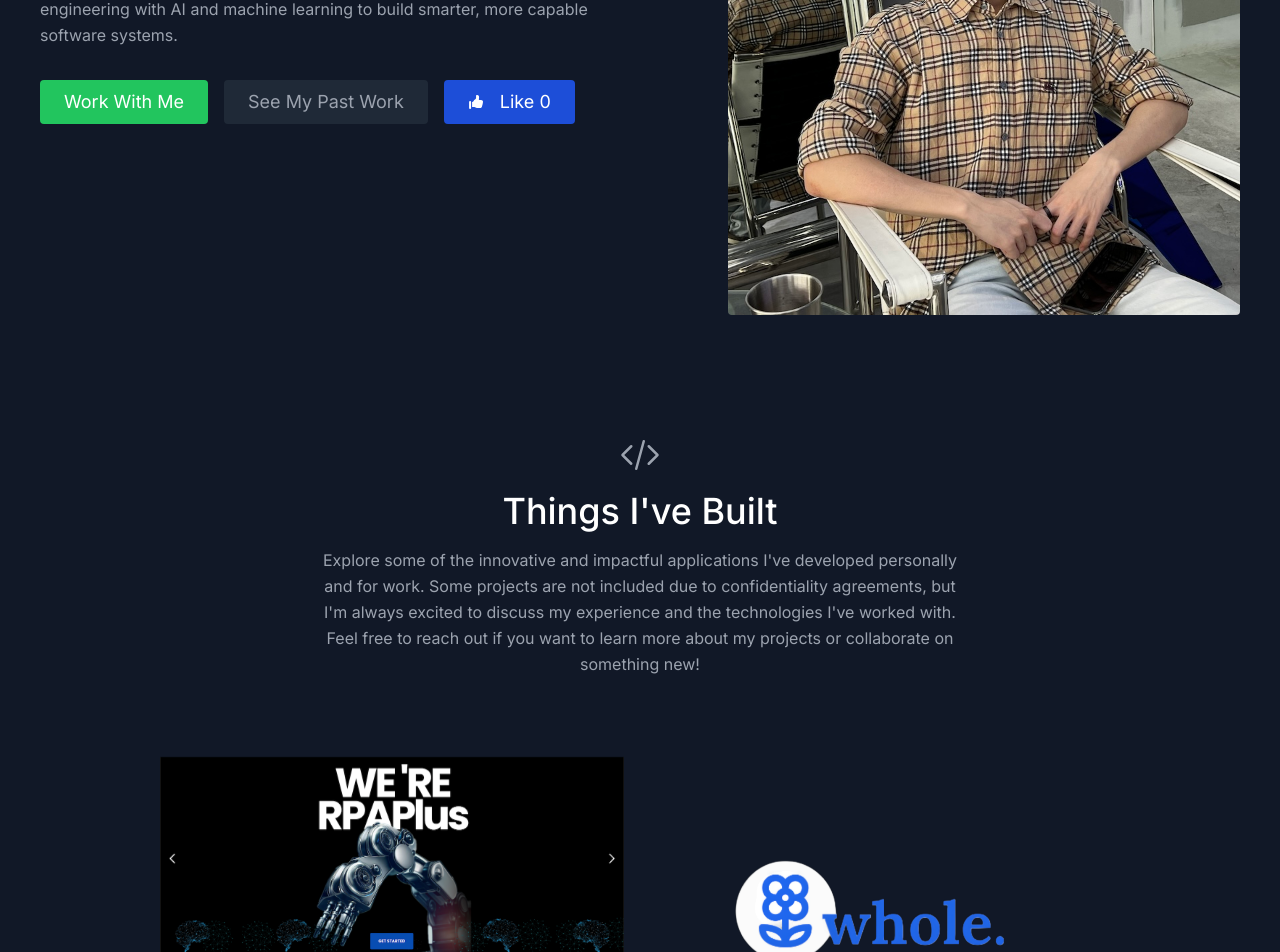
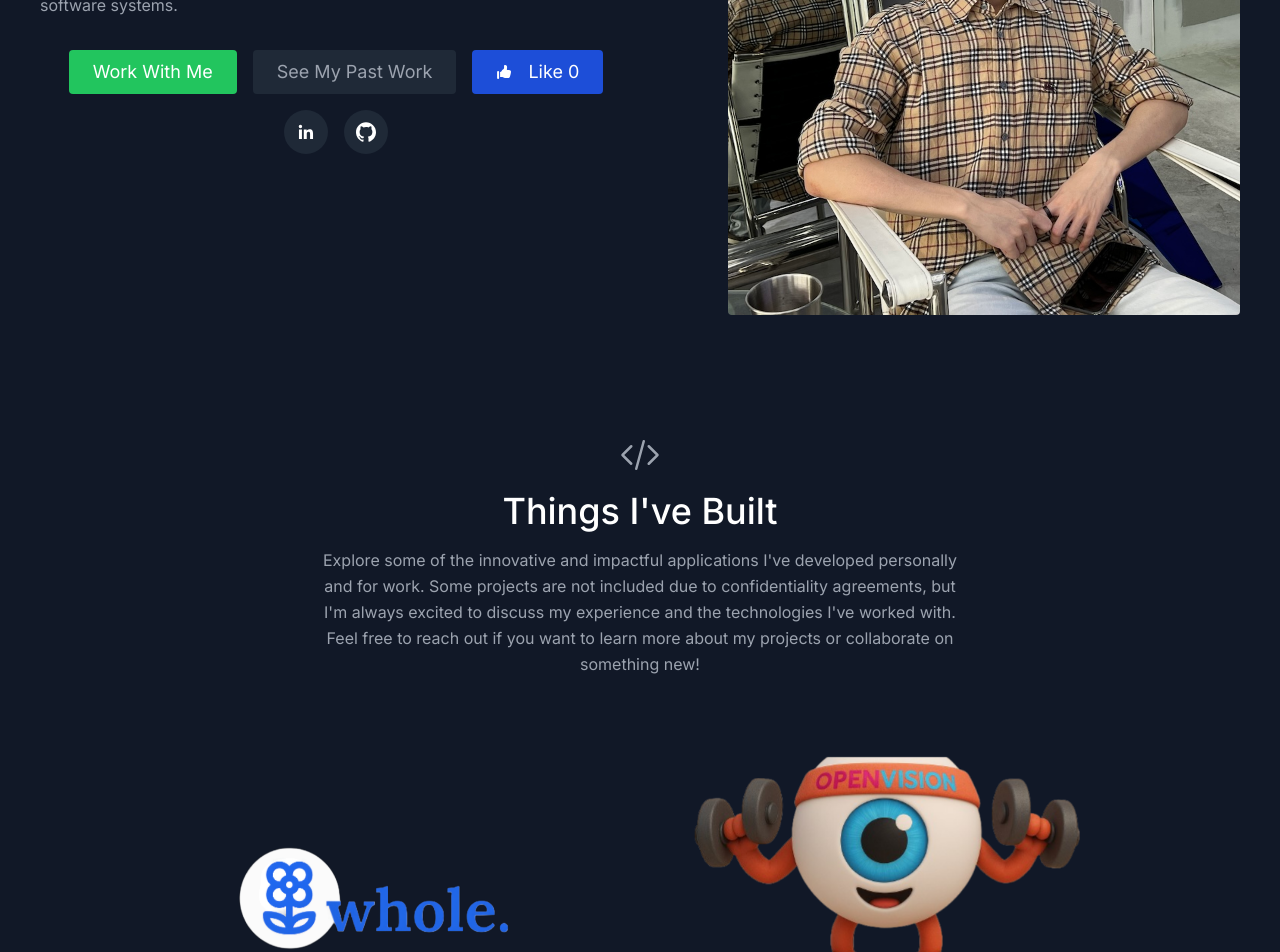
Before and after one commit to leechiahwa/my-portfolio, a Next.js app: page / in a window 1280 px wide. Shown: the part 520-1472 px from the top of the page. Built offline with nearby package versions, Linux system fonts and the light colour scheme.

Commit message:
update icons and projects

```diff
--- a/src/app/components/About.js
+++ b/src/app/components/About.js
@@ -23,7 +23,7 @@ export default function About() {
             robust backend engineering with AI and machine learning to build
             smarter, more capable software systems.
           </p>
-          <div className="flex justify-center">
+          <div className="flex flex-wrap justify-center items-center gap-4">
             <a
               href="#contact"
               className="inline-flex text-white bg-green-500 border-0 py-2 px-6 focus:outline-none hover:bg-green-600 rounded text-lg"
@@ -32,26 +32,60 @@ export default function About() {
             </a>
             <a
               href="#projects"
-              className="ml-4 inline-flex text-gray-400 bg-gray-800 border-0 py-2 px-6 focus:outline-none hover:bg-gray-700 hover:text-white rounded text-lg"
+              className="inline-flex text-gray-400 bg-gray-800 border-0 py-2 px-6 focus:outline-none hover:bg-gray-700 hover:text-white rounded text-lg"
             >
               See My Past Work
             </a>
             {/* Likes button */}
             <button
-              className="ml-4 inline-flex text-white bg-blue-700 border-0 py-2 px-6 focus:outline-none hover:bg-gray-700 hover:text-white rounded text-lg items-center"
+              className="inline-flex text-white bg-blue-700 border-0 py-2 px-6 focus:outline-none hover:bg-gray-700 hover:text-white rounded text-lg items-center"
               onClick={handleCount}
             >
               <svg
                 xmlns="http://www.w3.org/2000/svg"
                 viewBox="0 0 16 16"
                 fill="currentColor"
-                className="size-4 mr-4 "
+                className="size-4 mr-4"
               >
                 <path d="M2.09 15a1 1 0 0 0 1-1V8a1 1 0 1 0-2 0v6a1 1 0 0 0 1 1ZM5.765 13H4.09V8c.663 0 1.218-.466 1.556-1.037a4.02 4.02 0 0 1 1.358-1.377c.478-.292.907-.706.989-1.26V4.32a9.03 9.03 0 0 0 0-2.642c-.028-.194.048-.394.224-.479A2 2 0 0 1 11.09 3c0 .812-.08 1.605-.235 2.371a.521.521 0 0 0 .502.629h1.733c1.104 0 2.01.898 1.901 1.997a19.831 19.831 0 0 1-1.081 4.788c-.27.747-.998 1.215-1.793 1.215H9.414c-.215 0-.428-.035-.632-.103l-2.384-.794A2.002 2.002 0 0 0 5.765 13Z" />
               </svg>
               {count > 1 ? "Likes" : "Like"} {count}{" "}
               {"❤️".repeat(Math.floor(count / 10))}
             </button>
+
+            {/* Social icon buttons */}
+            <a
+              href="https://www.linkedin.com/in/melvin-lee-681a63269/"
+              target="_blank"
+              rel="noopener noreferrer"
+              aria-label="LinkedIn"
+              className="inline-flex items-center justify-center w-11 h-11 text-white bg-gray-800 border-0 rounded-full hover:bg-blue-600 transition-colors"
+            >
+              <svg
+                xmlns="http://www.w3.org/2000/svg"
+                viewBox="0 0 24 24"
+                fill="currentColor"
+                className="w-5 h-5"
+              >
+                <path d="M20.447 20.452h-3.554v-5.569c0-1.328-.027-3.037-1.852-3.037-1.853 0-2.136 1.445-2.136 2.939v5.667H9.351V9h3.414v1.561h.046c.477-.9 1.637-1.85 3.37-1.85 3.601 0 4.267 2.37 4.267 5.455v6.286zM5.337 7.433a2.062 2.062 0 1 1 0-4.124 2.062 2.062 0 0 1 0 4.124zM7.114 20.452H3.558V9h3.556v11.452z" />
+              </svg>
+            </a>
+            <a
+              href="https://github.com/leechiahwa"
+              target="_blank"
+              rel="noopener noreferrer"
+              aria-label="GitHub"
+              className="inline-flex items-center justify-center w-11 h-11 text-white bg-gray-800 border-0 rounded-full hover:bg-gray-700 transition-colors"
+            >
+              <svg
+                xmlns="http://www.w3.org/2000/svg"
+                viewBox="0 0 24 24"
+                fill="currentColor"
+                className="w-5 h-5"
+              >
+                <path d="M12 .297c-6.63 0-12 5.373-12 12 0 5.303 3.438 9.8 8.205 11.385.6.113.82-.258.82-.577 0-.285-.01-1.04-.015-2.04-3.338.724-4.042-1.61-4.042-1.61-.546-1.387-1.333-1.756-1.333-1.756-1.089-.745.083-.729.083-.729 1.205.084 1.839 1.237 1.839 1.237 1.07 1.834 2.807 1.304 3.492.997.108-.775.418-1.305.762-1.605-2.665-.305-5.467-1.334-5.467-5.93 0-1.31.469-2.381 1.236-3.221-.124-.303-.535-1.524.117-3.176 0 0 1.008-.322 3.301 1.23a11.5 11.5 0 0 1 3.003-.404c1.02.005 2.047.138 3.003.404 2.291-1.552 3.297-1.23 3.297-1.23.653 1.653.242 2.874.118 3.176.77.84 1.235 1.911 1.235 3.221 0 4.609-2.807 5.624-5.479 5.921.43.372.814 1.103.814 2.222 0 1.604-.014 2.896-.014 3.293 0 .322.216.694.825.576C20.565 22.092 24 17.592 24 12.297c0-6.627-5.373-12-12-12z" />
+              </svg>
+            </a>
           </div>
         </div>
         <div className="lg:max-w-lg lg:w-full md:w-1/2 w-5/6">
--- a/src/app/data.js
+++ b/src/app/data.js
@@ -1,40 +1,31 @@
 export const projects = [
-  {
-    id: 1,
-    title: "Wordpress site",
-    subtitle: "Wordpress",
-    description:
-      "I designed and developed this website for a company using Wordpress.",
-    image: "./rpaplus-website.png",
-    link: "https://rpaplus.com.my",
-  },
   // {
-  //   id: 2,
-  //   title: "Flask API",
-  //   subtitle: "Flask, mySQL, Vercel",
+  //   id: 1,
+  //   title: "Wordpress site",
+  //   subtitle: "Wordpress",
   //   description:
-  //     "This project is built using Flask, connected to a MySQL database, and the API is deployed on Vercel.",
-  //   image: "./flask-logo.jpg",
-  //   link: "",
-  // },
-  // {
-  //   id: 3,
-  //   title: "E-commerce Platform",
-  //   subtitle: "React, Django, Stripe",
-  //   description:
-  //     "This is an e-commerce platform built using React, Django, and Stripe.",
-  //   image: "#",
-  //   link: "#",
+  //     "I designed and developed this website for a company using Wordpress.",
+  //   image: "./rpaplus-website.png",
+  //   link: "https://rpaplus.com.my",
   // },
   {
-    id: 3,
+    id: 2,
     title: "WHOLE AI Health Companion",
     subtitle: "React, Firebase, Gemini API",
     description:
-      "a responsive web application featuring a health metrics dashboard (BMI, BMR), a Gemini AI-powered chat interface personalised with user health context, and a mental health questionnaire with AI-generated summaries and advisory responses.",
+      "a responsive web application featuring a health metrics dashboard (BMI, BMR), a AI-powered chat interface personalised with user health context, and a mental health questionnaire with AI-generated summaries and advisory responses.",
     image: "./whole.png",
     link: "https://whole-companion.vercel.app/",
   },
+  {
+    id: 3,
+    title: "Open Vision Website",
+    subtitle: "Wordpress, WooCommerce",
+    description:
+      "I developed this website for a company using Wordpress and WooCommerce.",
+    image: "./open-vision-logo.png",
+    link: "https://myopenvision.com/",
+  }
 ];
 
 export const skills = [
```
Also changed, not shown: public/open-vision-logo.png (added).
